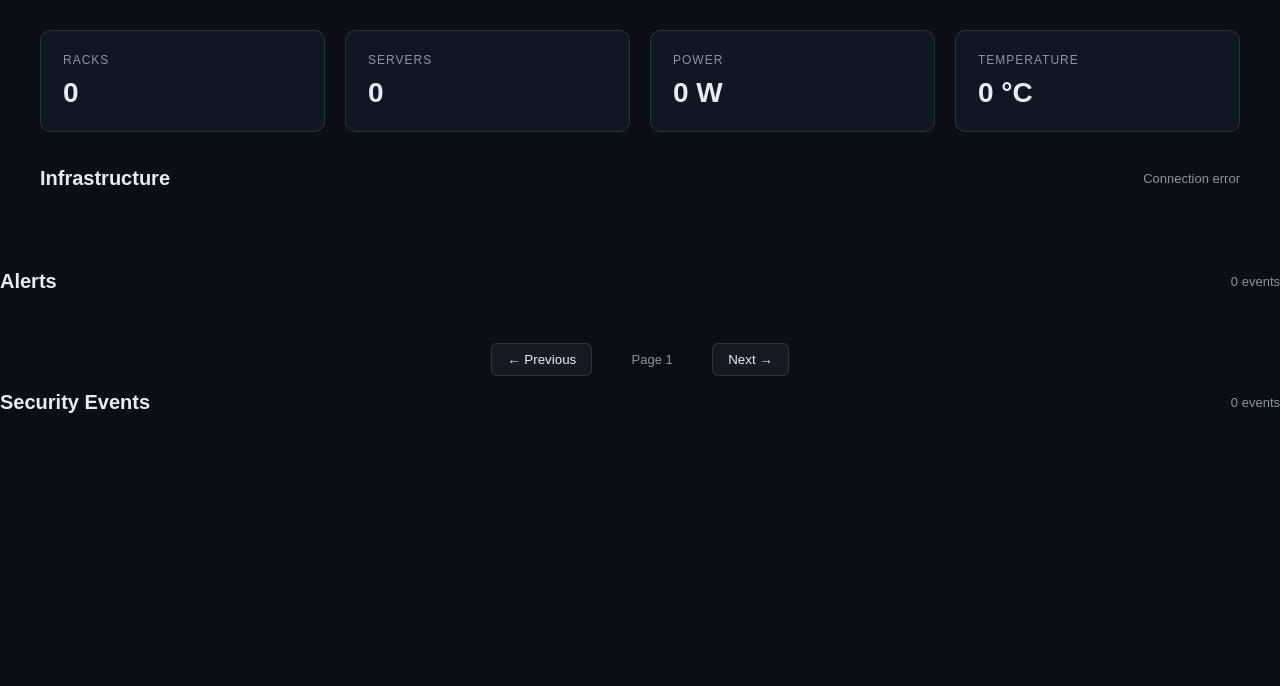
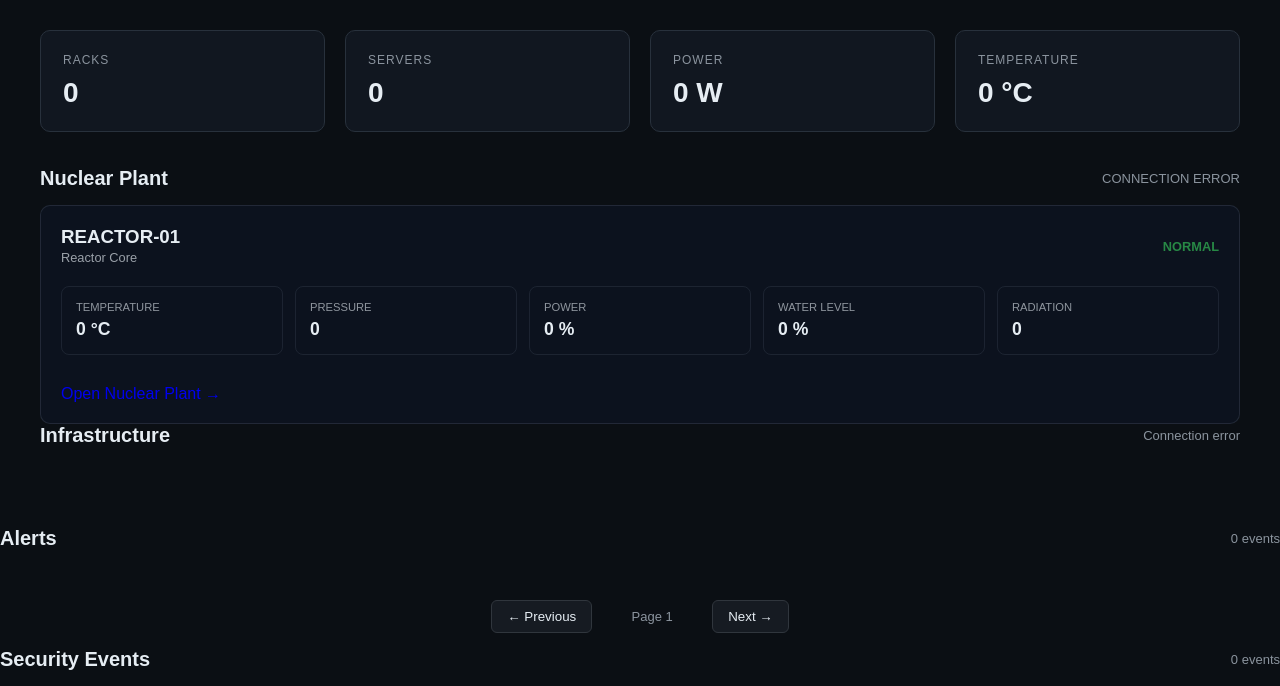
Before and after one commit to vvvrome/Data-center-scada, a Flask app: template API/templates/index.html in a window 1280 px wide. Shown: the part 183-869 px from the top of the page. Before the commit the page ends 596 px from the top, so only its background shows below. Run offline with Flask 3, Linux system fonts and the light colour scheme; the template is opened without the code that fills it, so the values that code supplies are empty; some libraries are stand-ins or nearby versions.

Commit message:
Mejoras de seguridad y dashboard

```diff
--- a/API/app.py
+++ b/API/app.py
@@ -590,7 +590,7 @@ def create_app(
     # =========================
 
     @app.route("/api/security/events")
-    @login_required()
+    @login_required(role="ADMIN")
     def security_events():
 
         return jsonify(
@@ -599,7 +599,7 @@ def create_app(
 
 
     @app.route("/api/plant")
-    @login_required()
+    @login_required(role="ADMIN")
     def plant_status():
 
         return jsonify(
@@ -607,7 +607,7 @@ def create_app(
         )
 
     @app.route("/api/plant/alerts")
-    @login_required()
+    @login_required(role="ADMIN")
     def plant_alerts():
 
         return jsonify(
--- a/API/static/style.css
+++ b/API/static/style.css
@@ -1353,3 +1353,75 @@ main {
 
     transform: translateY(-1px);
 }
+
+.plant-dashboard {
+    margin-top: 24px;
+}
+
+.plant-dashboard-card {
+    padding: 20px;
+    border: 1px solid rgba(148, 163, 184, 0.16);
+    border-radius: 10px;
+    background: rgba(15, 23, 42, 0.45);
+}
+
+.plant-dashboard-header {
+    display: flex;
+    justify-content: space-between;
+    align-items: center;
+    margin-bottom: 20px;
+}
+
+.plant-dashboard-header h3 {
+    margin: 0;
+}
+
+.plant-dashboard-header span {
+    opacity: 0.65;
+    font-size: 0.8rem;
+}
+
+.plant-dashboard-metrics {
+    display: grid;
+    grid-template-columns:
+        repeat(5, 1fr);
+    gap: 12px;
+}
+
+.plant-dashboard-metrics > div {
+    padding: 14px;
+    border: 1px solid rgba(148, 163, 184, 0.12);
+    border-radius: 8px;
+}
+
+.plant-dashboard-metrics span {
+    display: block;
+    font-size: 0.7rem;
+    opacity: 0.6;
+    margin-bottom: 6px;
+}
+
+.plant-dashboard-metrics strong {
+    font-size: 1.1rem;
+}
+
+.plant-dashboard-link {
+    display: inline-block;
+    margin-top: 18px;
+    text-decoration: none;
+}
+
+@media (max-width: 900px) {
+
+    .plant-dashboard-metrics {
+        grid-template-columns:
+            repeat(2, 1fr);
+    }
+}
+
+@media (max-width: 500px) {
+
+    .plant-dashboard-metrics {
+        grid-template-columns: 1fr;
+    }
+}
--- a/API/templates/index.html
+++ b/API/templates/index.html
@@ -89,6 +89,84 @@
     <!-- INFRAESTRUCTURA -->
 
     <section>
+
+        <section class="plant-dashboard">
+
+    <div class="section-title">
+        <h2>Nuclear Plant</h2>
+
+        <span id="dashboard-plant-status">
+            Loading...
+        </span>
+    </div>
+
+    <div class="plant-dashboard-card">
+
+        <div class="plant-dashboard-header">
+
+            <div>
+                <h3 id="dashboard-reactor-name">
+                    REACTOR-01
+                </h3>
+
+                <span>
+                    Reactor Core
+                </span>
+            </div>
+
+            <span
+                id="dashboard-reactor-status"
+                class="plant-status normal"
+            >
+                NORMAL
+            </span>
+
+        </div>
+
+        <div class="plant-dashboard-metrics">
+
+            <div>
+                    <span>TEMPERATURE</span>
+                    <strong id="dashboard-temperature">
+                        0 °C
+                    </strong>
+            </div>
+
+            <div>
+                <span>PRESSURE</span>
+                    <strong id="dashboard-pressure">
+                        0
+                    </strong>
+            </div>
+
+            <div>
+                <span>POWER</span>
+                    <strong id="dashboard-power">
+                        0 %
+                    </strong>
+            </div>
+
+            <div>
+                <span>WATER LEVEL</span>
+                    <strong id="dashboard-level">
+                        0 %
+                    </strong>
+            </div>
+
+            <div>
+                    <span>RADIATION</span>
+                    <strong id="dashboard-radiation">
+                        0
+                    </strong>
+           </div>
+
+            <a href="/plant" class="plant-dashboard-link">
+                Open Nuclear Plant →
+            </a>
+
+        </div>
+
+    </section>
 
         <div class="section-title">
             <h2>Infrastructure</h2>
@@ -1124,6 +1202,87 @@ async function updateSecurityEvents() {
 
 }
 
+async function updatePlantDashboard() {
+
+    try {
+
+        const response = await fetch("/api/plant");
+
+        if (!response.ok) {
+            throw new Error(`HTTP ${response.status}`);
+        }
+
+        const data = await response.json();
+
+        const reactor = data.reactor;
+
+        // Estado general
+        document.getElementById(
+            "dashboard-plant-status"
+        ).textContent = reactor.status;
+
+        // Nombre
+        document.getElementById(
+            "dashboard-reactor-name"
+        ).textContent = reactor.name;
+
+        // Estado del reactor
+        const reactorStatus =
+            document.getElementById(
+                "dashboard-reactor-status"
+            );
+
+        reactorStatus.textContent =
+            reactor.status;
+
+        reactorStatus.className =
+            "plant-status " +
+            reactor.status.toLowerCase();
+
+        // Temperatura
+        document.getElementById(
+            "dashboard-temperature"
+        ).textContent =
+            `${reactor.temperature.toFixed(1)} °C`;
+
+        // Presión
+        document.getElementById(
+            "dashboard-pressure"
+        ).textContent =
+            `${reactor.pressure.toFixed(1)} bar`;
+
+        // Potencia
+        document.getElementById(
+            "dashboard-power"
+        ).textContent =
+            `${reactor.power.toFixed(1)} %`;
+
+        // Nivel de agua
+        document.getElementById(
+            "dashboard-level"
+        ).textContent =
+            `${reactor.water_level.toFixed(1)} %`;
+
+        // Radiación
+        document.getElementById(
+            "dashboard-radiation"
+        ).textContent =
+            reactor.radiation.toFixed(2);
+
+    } catch (error) {
+
+        console.error(
+            "Plant dashboard error:",
+            error
+        );
+
+        document.getElementById(
+            "dashboard-plant-status"
+        ).textContent =
+            "CONNECTION ERROR";
+    }
+}
+
 function updatePagination(totalPages) {
 
     document.getElementById("page-number").textContent =
@@ -1180,6 +1339,8 @@ function previousPage() {
 
 updateDashboard();
 updateAlerts();
+updateSecurityEvents();
+updatePlantDashboard();
 
 
 setInterval(
@@ -1192,6 +1353,16 @@ setInterval(
     1000
 );
 
+setInterval(
+    updateSecurityEvents,
+    1000
+)
+
+setInterval(
+    updatePlantDashboard,
+    1000
+)
+
 </script>
 
 </body>
```
Also changed, not shown: graph_lab/routes.py (+9 -5 lines), graph_lab/static/grafica_tipos.png.
